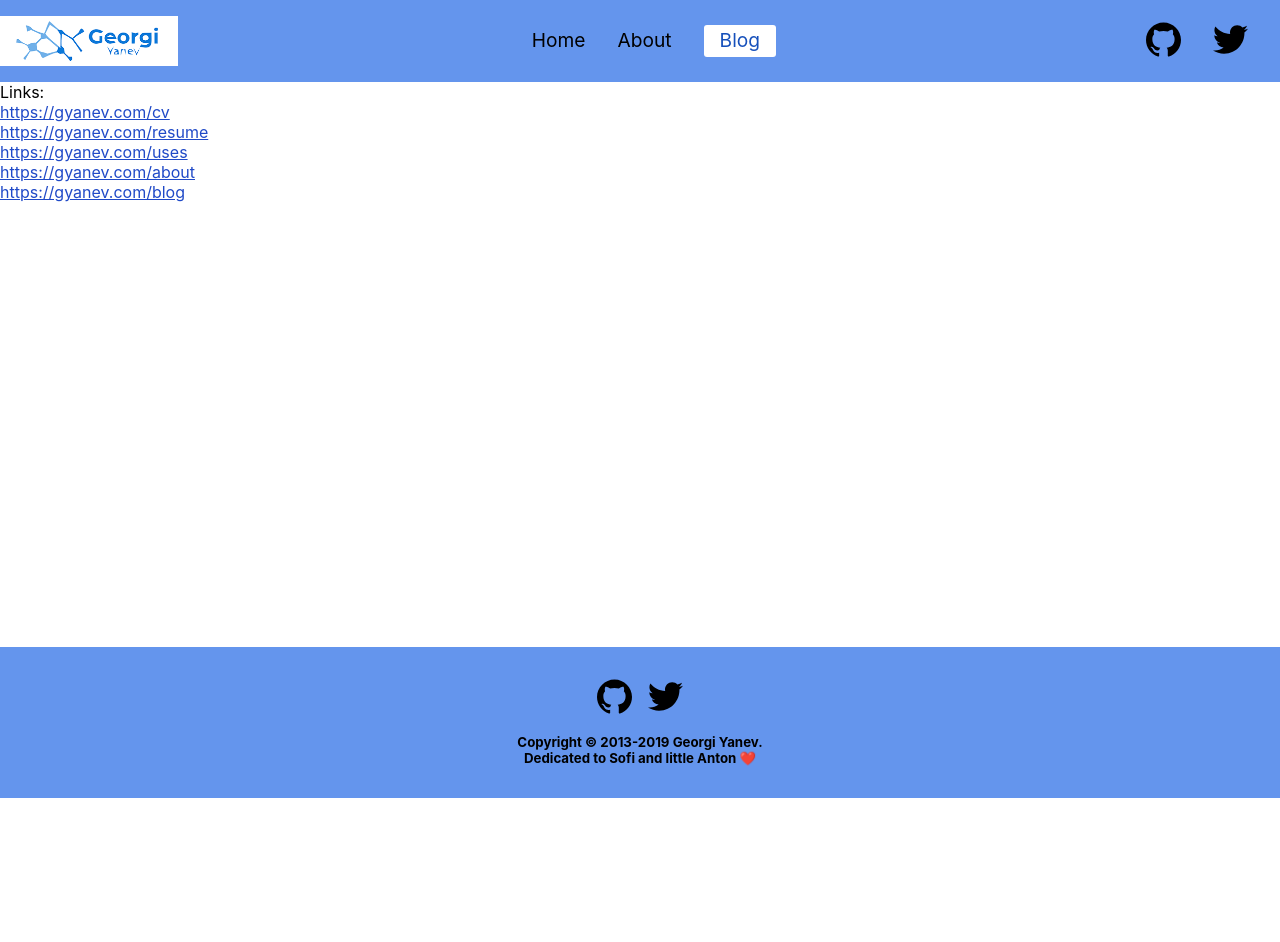
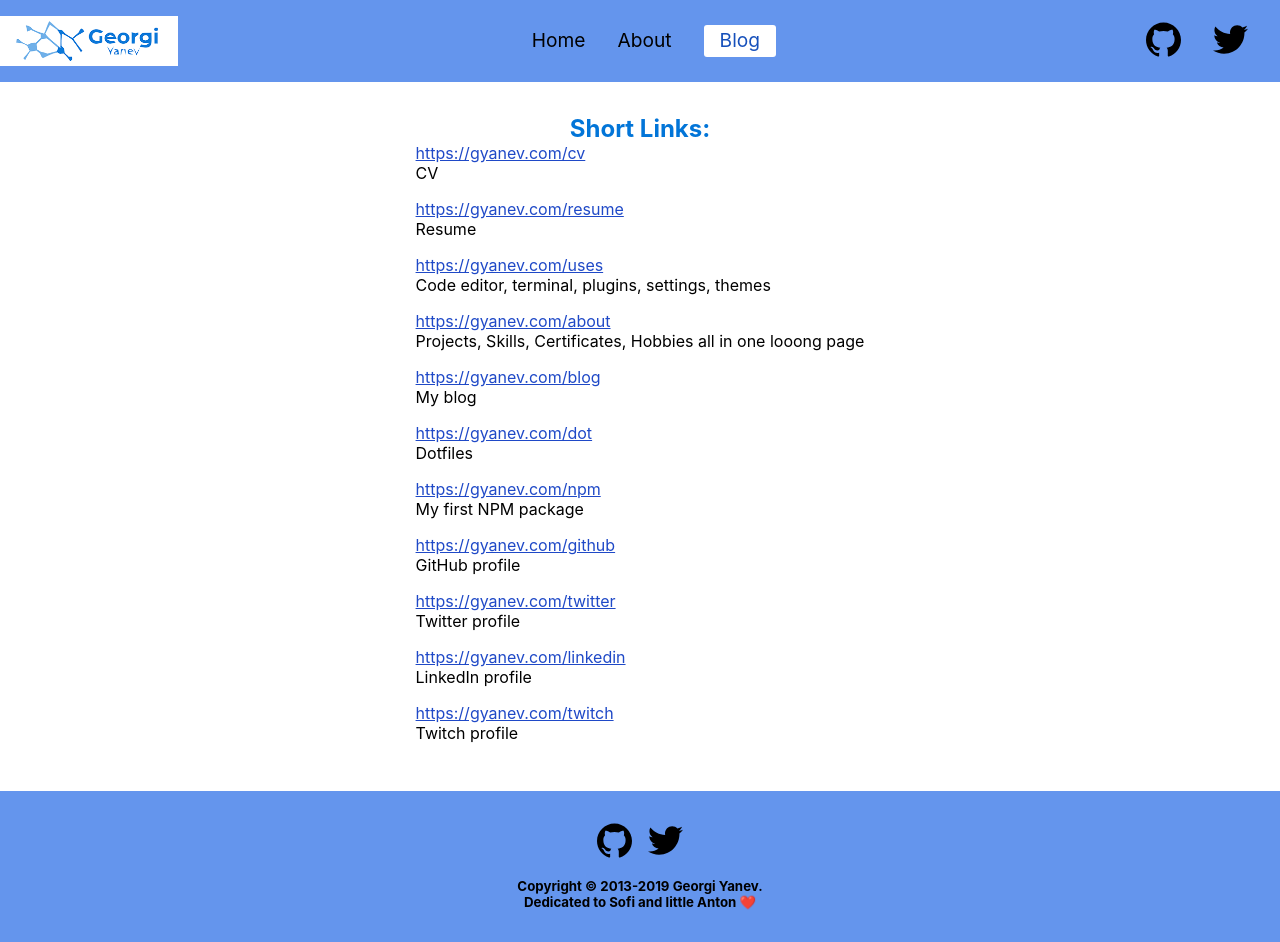
Before and after one commit to jumpalottahigh/www.georgi-yanev.com, a Gatsby site: page /links in a window 1280 px wide. Before the commit the page ends 800 px from the top, so only its background shows below. Built offline with nearby package versions, Linux system fonts and the light colour scheme; Gatsby itself is replaced by a stand-in of ours.

Commit message:
Add a few short link redirects

```diff
--- a/src/components/Links/index.js
+++ b/src/components/Links/index.js
@@ -1,24 +1,52 @@
 import React from 'react'
+import styled from 'styled-components'
+import H2 from '../elements/H2/H2'
 
 const linkList = [
-  'https://gyanev.com/cv',
-  'https://gyanev.com/resume',
-  'https://gyanev.com/uses',
-  'https://gyanev.com/about',
-  'https://gyanev.com/blog',
+  { url: 'https://gyanev.com/cv', description: 'CV' },
+  { url: 'https://gyanev.com/resume', description: 'Resume' },
+  {
+    url: 'https://gyanev.com/uses',
+    description: 'Code editor, terminal, plugins, settings, themes',
+  },
+  {
+    url: 'https://gyanev.com/about',
+    description:
+      'Projects, Skills, Certificates, Hobbies all in one looong page',
+  },
+  { url: 'https://gyanev.com/blog', description: 'My blog' },
+  { url: 'https://gyanev.com/dot', description: 'Dotfiles' },
+  { url: 'https://gyanev.com/npm', description: 'My first NPM package' },
+  { url: 'https://gyanev.com/github', description: 'GitHub profile' },
+  { url: 'https://gyanev.com/twitter', description: 'Twitter profile' },
+  { url: 'https://gyanev.com/linkedin', description: 'LinkedIn profile' },
+  { url: 'https://gyanev.com/twitch', description: 'Twitch profile' },
 ]
 
+const LinkContainer = styled.section`
+  display: flex;
+  flex-direction: column;
+
+  .inner {
+    max-width: 80ch;
+    margin: 0 auto;
+  }
+`
+
 const Links = () => (
-  <div>
-    Links:
+  <LinkContainer>
+    <H2>Short Links:</H2>
+    <div className="inner">
       {linkList.map((link, index) => (
         <div key={index}>
-        <a href={link} target="_blank" rel="noreferrer">
-          {link}
+          <a href={link.url} target="_blank" rel="noopener noreferrer">
+            {link.url}
           </a>
+          <p>{link.description}</p>
         </div>
       ))}
     </div>
+  </LinkContainer>
 )
 
 export default Links
```
Also changed, not shown: 1 other file. Lines whose indentation alone changed are shown as unchanged.
